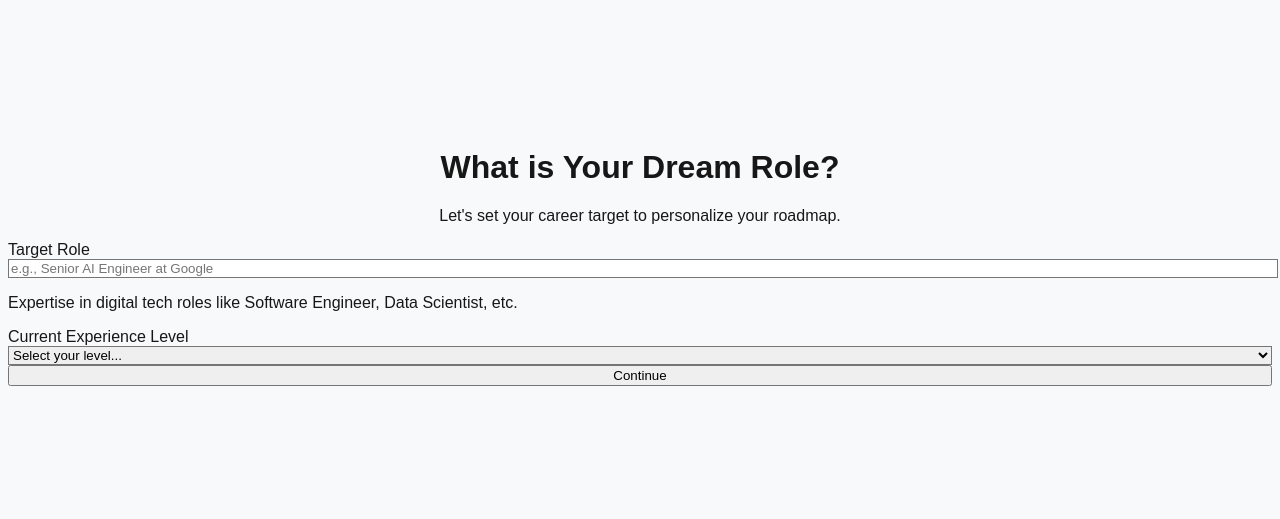
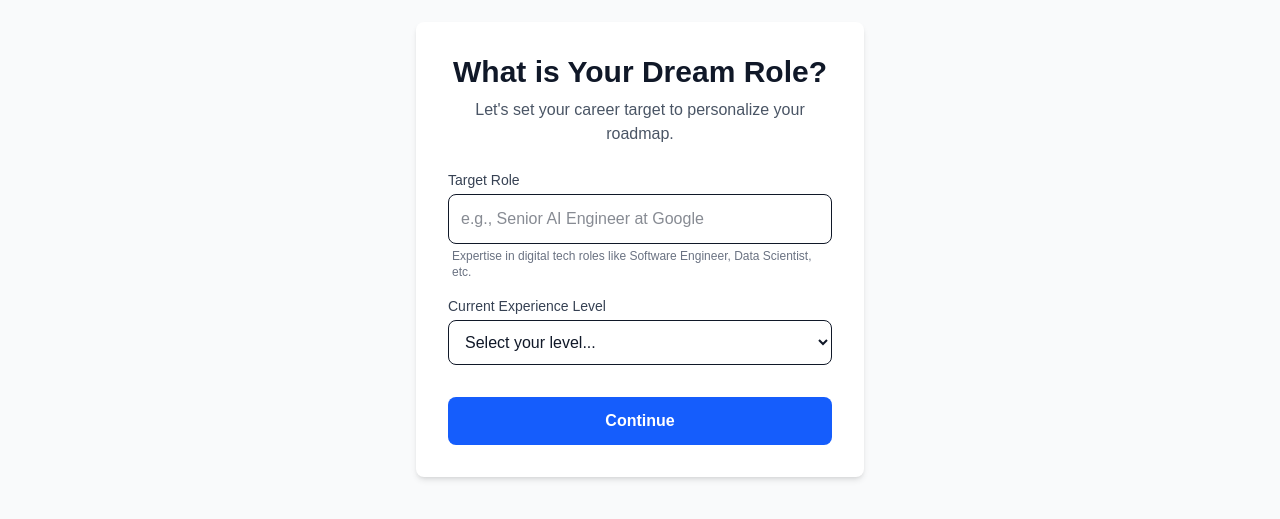
Before and after one commit to egeoguzz/ai-career-compass, a Next.js app in the folder frontend/: page /onboarding in a window 1280 px wide. Shown: the part 151-670 px from the top of the page. Built offline with nearby package versions, Linux system fonts and the light colour scheme; no server answers.

Commit message:
Update for tailwind 4

```diff
--- a/frontend/src/app/globals.css
+++ b/frontend/src/app/globals.css
@@ -1,6 +1,4 @@
-@tailwind base;
-@tailwind components;
-@tailwind utilities;
+@import "tailwindcss";
 
 /* Custom CSS */
 :root {
--- a/frontend/tailwind.config.js
+++ b/frontend/tailwind.config.js
@@ -1,12 +1,7 @@
 /** @type {import('tailwindcss').Config} */
 module.exports = {
   content: [
-    './src/pages/**/*.{js,ts,jsx,tsx,mdx}', // (pages router için de dursun, zararı olmaz)
-    './src/components/**/*.{js,ts,jsx,tsx,mdx}',
-    './src/app/**/*.{js,ts,jsx,tsx,mdx}', // EN ÖNEMLİSİ BU SATIR
+    "./src/**/*.{js,ts,jsx,tsx}",
+    "./components/**/*.{js,ts,jsx,tsx}"
   ],
-  theme: {
-    extend: {},
-  },
-  plugins: [],
-}
+};
```
Also changed, not shown: frontend/postcss.config.js (line endings or trailing spaces).
